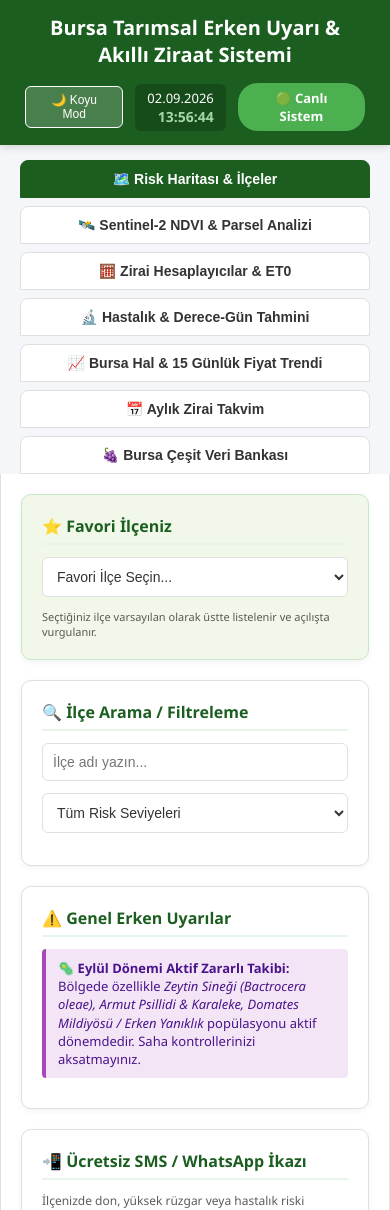
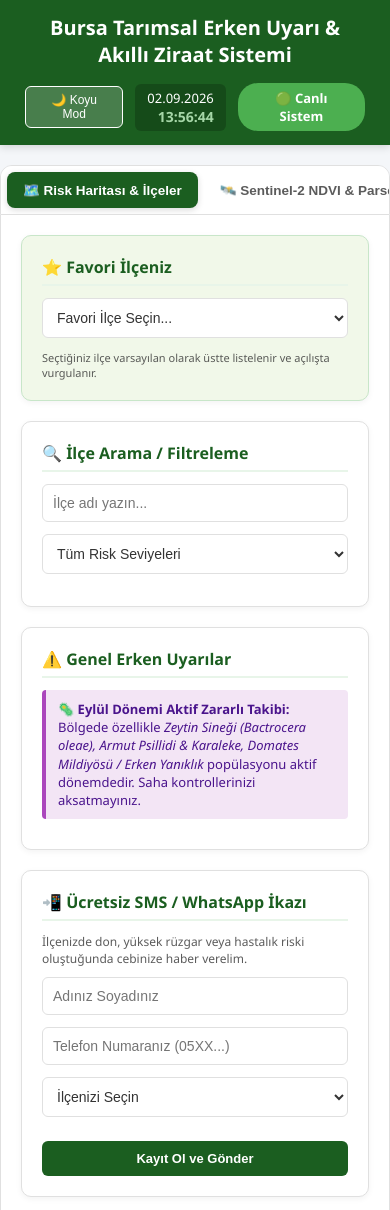
Before and after one commit to melihozdemir94/bursatarimapp, a Flask app: page / in a window 390 px wide. Shown: the top 1210 px of the page. Run offline with Flask 3, Linux system fonts and the light colour scheme.

Commit message:
Update index.html

```diff
--- a/templates/index.html
+++ b/templates/index.html
@@ -76,11 +76,52 @@
         .btn-toggle-mode { background: rgba(255,255,255,0.2); border: 1px solid white; color: white; padding: 6px 12px; border-radius: 6px; cursor: pointer; font-size: 12px; }
         .btn-toggle-mode:hover { background: rgba(255,255,255,0.4); }
 
-        .tab-nav { max-width: 1400px; margin: 15px auto 0; padding: 0 20px; display: flex; gap: 8px; flex-wrap: wrap; }
-        .tab-btn { background: var(--card-bg); border: 1px solid var(--border-color); color: var(--text-color); padding: 10px 18px; border-radius: 8px 8px 0 0; cursor: pointer; font-weight: 600; font-size: 14px; transition: all 0.2s; }
-        .tab-btn.active { background: var(--primary-green); color: white; border-color: var(--primary-green); }
-
-        .layout { display: flex; max-width: 1400px; margin: 0 auto 25px; padding: 20px; gap: 25px; background: var(--card-bg); border-radius: 0 0 10px 10px; border: 1px solid var(--border-color); border-top: none; }
+        /* SEKME (TAB) DÜZENLEMELERİ */
+        .tab-nav {
+            max-width: 1400px;
+            margin: 20px auto 0;
+            padding: 6px;
+            display: flex;
+            gap: 6px;
+            background: var(--card-bg);
+            border: 1px solid var(--border-color);
+            border-radius: 12px 12px 0 0;
+            overflow-x: auto;
+            white-space: nowrap;
+            box-shadow: 0 2px 4px rgba(0,0,0,0.02);
+            scrollbar-width: thin;
+        }
+        .tab-btn {
+            background: transparent;
+            border: none;
+            color: var(--text-color);
+            padding: 10px 16px;
+            border-radius: 8px;
+            cursor: pointer;
+            font-weight: 600;
+            font-size: 13.5px;
+            transition: all 0.25s ease;
+            display: inline-flex;
+            align-items: center;
+            gap: 6px;
+            opacity: 0.8;
+            flex-shrink: 0;
+        }
+        .tab-btn:hover {
+            background: rgba(0, 0, 0, 0.05);
+            opacity: 1;
+        }
+        body.dark-mode .tab-btn:hover {
+            background: rgba(255, 255, 255, 0.08);
+        }
+        .tab-btn.active {
+            background: var(--primary-green);
+            color: white;
+            opacity: 1;
+            box-shadow: 0 2px 6px rgba(0,0,0,0.15);
+        }
+
+        .layout { display: flex; max-width: 1400px; margin: 0 auto 25px; padding: 20px; gap: 25px; background: var(--card-bg); border-radius: 0 0 12px 12px; border: 1px solid var(--border-color); border-top: none; }
         .tab-content { display: none; width: 100%; }
         .tab-content.active { display: flex; }
 
@@ -219,7 +260,6 @@
             .header-left { flex-direction: column; }
             .header-right { width: 100%; justify-content: center; }
             .tab-content.active { flex-direction: column; }
-            .tab-btn { flex: 1 1 auto; text-align: center; }
         }
     </style>
 </head>
@@ -868,7 +908,6 @@
             let heatDetected = false;
             const currentMonthPests = getCurrentMonthPests();
 
-            // UYARI TİPLERİNE GÖRE İLÇELERİ DİNAMİK GRUPLAMA YAPISI
             const alertGroups = {
                 frost: { districts: [], temps: [] },
                 heat: { districts: [], temps: [] },
@@ -881,7 +920,6 @@
                 const d = sortedData[i];
                 const origIndex = districtsData.findIndex(item => item.name === d.name);
 
-                // Gelişmiş Open-Meteo Sorgusu (Nem, Çiğ Noktası, Toprak Sıcaklığı 5-10cm)
                 const url = `https://api.open-meteo.com/v1/forecast?latitude=${d.lat}&longitude=${d.lon}&current_weather=true&hourly=temperature_2m,relative_humidity_2m,dewpoint_2m,soil_temperature_0_to_7cm,windspeed_10m,rain&daily=temperature_2m_max,temperature_2m_min,windspeed_10m_max,rain_sum&timezone=auto`;
 
                 let temp = "--", wind = "--", humidity = "--", rain = 0, dewPoint = "--", soilTemp = "--";
@@ -908,7 +946,6 @@
                         const districtPests = currentMonthPests.filter(p => p.crops.includes(d.name)).map(p => p.name);
                         let pestAlertText = districtPests.length > 0 ? ` (Aktif: ${districtPests[0]})` : "";
 
-                        // DON, SICAKLIK, RÜZGAR VE YAĞIŞ DETEKSİYONU
                         if(temp <= 2) {
                             frostDetected = true;
                             badgeClass = "danger";
@@ -1037,7 +1074,6 @@
 
             document.getElementById('frostFlashBanner').style.display = frostDetected ? 'block' : 'none';
 
-            // DÜZELTİLEN KISIM: UYARI TİPİNE GÖRE GRUPLANMIŞ GENEL UYARILARIN OLUŞTURULMASI
             let generalAlerts = [];
             const monthNames = ["Ocak", "Şubat", "Mart", "Nisan", "Mayıs", "Haziran", "Temmuz", "Ağustos", "Eylül", "Ekim", "Kasım", "Aralık"];
             const activeMonthName = monthNames[new Date().getMonth()];
@@ -1047,7 +1083,6 @@
                 html: `<b>🦠 ${activeMonthName} Dönemi Aktif Zararlı Takibi:</b> Bölgede özellikle <i>${currentMonthPests.map(p => p.name).join(', ')}</i> popülasyonu aktif dönemdedir. Saha kontrollerinizi aksatmayınız.`
             });
 
-            // 1. Donduran Sıcaklık Uyarı Grubu
             if (alertGroups.frost.districts.length > 0) {
                 const listStr = alertGroups.frost.districts.join(', ');
                 const minTemp = Math.min(...alertGroups.frost.temps);
@@ -1057,7 +1092,6 @@
                 });
             }
 
-            // 2. Aşırı Sıcaklık Uyarı Grubu
             if (alertGroups.heat.districts.length > 0) {
                 const listStr = alertGroups.heat.districts.join(', ');
                 const maxTemp = Math.max(...alertGroups.heat.temps);
@@ -1067,7 +1101,6 @@
                 });
             }
 
-            // 3. Şiddetli Rüzgar Uyarı Grubu
             if (alertGroups.highWind.districts.length > 0) {
                 const listStr = alertGroups.highWind.districts.join(', ');
                 const maxWind = Math.max(...alertGroups.highWind.winds);
@@ -1077,7 +1110,6 @@
                 });
             }
 
-            // 4. Yağış / Sağanak Uyarı Grubu
             if (alertGroups.rain.districts.length > 0) {
                 const listStr = alertGroups.rain.districts.join(', ');
                 generalAlerts.push({
@@ -1086,7 +1118,6 @@
                 });
             }
 
-            // 5. Hassas İlaçlama / Orta Rüzgar Uyarı Grubu
             if (alertGroups.borderWind.districts.length > 0) {
                 const listStr = alertGroups.borderWind.districts.join(', ');
                 generalAlerts.push({
@@ -1104,7 +1135,6 @@
 
             document.getElementById('lastUpdateText').innerText = "Son Güncelleme: " + new Date().toLocaleTimeString('tr-TR', {hour:'2-digit', minute:'2-digit'});
 
-            // Derece-Gün Zararlı Analizini Güncelle
             updateDegreeDayAnalysis();
         }
 
@@ -1184,7 +1214,6 @@
                 updateWeatherAnimation(data.current_weather.weathercode, data.current_weather.is_day);
             }
 
-            // Hassas Don & Çiğ Noktası Detayı
             const curTemp = data.current_weather ? data.current_weather.temperature : 15;
             const curWind = data.current_weather ? data.current_weather.windspeed : 10;
             const curHour = new Date().getHours();
@@ -1309,7 +1338,6 @@
             if(animationFrameId) cancelAnimationFrame(animationFrameId);
         }
 
-        // DİNAMİK REFERANS EVAPOTRANSPİRASYON (ET0) HESAPLAYICI
         function calculateET0Irrigation() {
             const area = parseFloat(document.getElementById('et0LandArea').value) || 1;
             const kc = parseFloat(document.getElementById('et0CropKc').value) || 1.0;
@@ -1326,7 +1354,6 @@
             `;
         }
 
-        // TOPRAK YAPISI & pH BAZLI NPK ÖNERİSİ
         function calculateNPK() {
             const crop = document.getElementById('npkCrop').value;
             const soil = document.getElementById('soilType').value;
@@ -1354,7 +1381,6 @@
             `;
         }
 
-        // FENOLOJİK EVRE TESPİTİ
         function calculatePhenology() {
             const crop = document.getElementById('phenoCrop').value;
             const dateVal = document.getElementById('phenoDate').value;
@@ -1540,11 +1566,11 @@
                     { name: "Bursa Deveci Armudu", unit: "Kg", min: "28.00", max: "42.00", prev: "32.00 ₺", trend15: "↗️ %12 Artış Beklentisi", source: "Bursa Büyükşehir Hal" },
                     { name: "Bursa Santa Maria Armudu", unit: "Kg", min: "26.00", max: "38.00", prev: "31.00 ₺", trend15: "➡️ Yatay Seyir", source: "Bursa Büyükşehir Hal" },
                     { name: "Bursa Şeftalisi & Nektarin", unit: "Kg", min: "25.00", max: "38.00", prev: "29.00 ₺", trend15: "↗️ %8 Artış Beklentisi", source: "Bursa Büyükşehir Hal" },
-                    { name: "Gemlik Zeytini (200-220 Tane)", unit: "Kg", min: "110.00", max: "160.00", prev: "135.00 ₺", trend15: "↗️ Rekolte Baskısı ile Artış", source: "Gemlik Ticaret Borsası" },
-                    { name: "Bursa Siyah İnciri", unit: "Kg", min: "45.00", max: "75.00", prev: "55.00 ₺", trend15: "↗️ İhracat Talebi Kaynaklı Artış", source: "Bursa Hal & İhracatçılar Birliği" },
-                    { name: "Karacabey / Yenişehir Sanayi Domatesi", unit: "Kg", min: "3.80", max: "5.20", prev: "4.20 ₺", trend15: "↘️ Hasat Yoğunlaşması ile Düşüş", source: "Karacabey Ziraat Odası" },
-                    { name: "Yenişehir Kapya Biberi", unit: "Kg", min: "18.00", max: "28.00", prev: "22.00 ₺", trend15: "➡️ Dengeli Seyir", source: "Yenişehir Hal" },
-                    { name: "Hasanağa Enginarı (Tane)", unit: "Tane", min: "25.00", max: "40.00", prev: "30.00 ₺", trend15: "↗️ Yüksek Talep", source: "Nilüfer Ziraat Odası" }
+                    { name: "Gemlik Zeytini (200-220 Tane)", unit: "Kg", min: "110.00", max: "165.00", prev: "130.00 ₺", trend15: "↗️ %15 Yükseliş Trendi", source: "Marmarabirlik / Hal" },
+                    { name: "Karacabey / Yenişehir Domatesi", unit: "Kg", min: "12.50", max: "18.00", prev: "16.00 ₺", trend15: "↘️ %5 Düşüş Riski", source: "Karacabey Ticaret Borsa" },
+                    { name: "Yenişehir Kapya Biber", unit: "Kg", min: "22.00", max: "34.00", prev: "27.00 ₺", trend15: "➡️ Dengeli Seyir", source: "Yenişehir Hal" },
+                    { name: "Hasanağa Enginarı (Tane)", unit: "Adet", min: "35.00", max: "50.00", prev: "40.00 ₺", trend15: "↗️ %10 Yükseliş Beklentisi", source: "Nilüfer Hal / Yerel Üretici" },
+                    { name: "Bursa Siyah İnciri", unit: "Kg", min: "85.00", max: "140.00", prev: "110.00 ₺", trend15: "↗️ %20 İhracat Talep Artışı", source: "Bursa Ticaret Borsası" }
                 ];
 
                 tbody.innerHTML = "";
@@ -1554,24 +1580,30 @@
                             <td><b>${p.name}</b></td>
                             <td>${p.unit}</td>
                             <td style="color:#2e7d32; font-weight:bold;">${p.min} ₺</td>
-                            <td style="color:#c62828; font-weight:bold;">${p.max} ₺</td>
+                            <td style="color:#d32f2f; font-weight:bold;">${p.max} ₺</td>
                             <td>${p.prev}</td>
-                            <td><b>${p.trend15}</b></td>
-                            <td><span style="font-size:11px; opacity:0.8;">${p.source}</span></td>
+                            <td><span style="font-size:12px; font-weight:bold; background:#e8f5e9; color:#1b5e20; padding:4px 8px; border-radius:12px;">${p.trend15}</span></td>
+                            <td><span style="font-size:12px; opacity:0.8;">${p.source}</span></td>
                         </tr>
                     `;
                 });
-            }, 500);
+            }, 600);
         }
 
         function renderCalendar() {
             const container = document.getElementById('calendarContainer');
             container.innerHTML = "";
-            calendarData.forEach(c => {
+            const currentMonthIndex = new Date().getMonth();
+
+            calendarData.forEach((c, idx) => {
+                const isCurrent = idx === currentMonthIndex;
                 container.innerHTML += `
-                    <div class="calendar-card">
-                        <h3 style="color:var(--primary-green); margin-bottom:5px;">📅 ${c.month} Ayı Zirai İş Planı</h3>
-                        <p style="font-size:13px; line-height:1.5;">${c.task}</p>
+                    <div class="calendar-card" style="${isCurrent ? 'border-left-color:#d32f2f; background:#fff8e1;' : ''}">
+                        <div style="display:flex; justify-content:space-between; align-items:center;">
+                            <h3 style="color:var(--primary-green); font-size:16px;">${c.month} Ayı Zirai Faaliyetleri</h3>
+                            ${isCurrent ? '<span style="background:#d32f2f; color:white; font-size:11px; padding:3px 8px; border-radius:10px; font-weight:bold;">Mevcut Ay</span>' : ''}
+                        </div>
+                        <p style="font-size:13px; opacity:0.9; margin-top:8px; line-height:1.5;">${c.task}</p>
                     </div>
                 `;
             });
@@ -1580,34 +1612,19 @@
         function renderBursaCatalog() {
             const grid = document.getElementById('bursaCatalogGrid');
             grid.innerHTML = "";
-            bursaLocalProducts.forEach(p => {
+            bursaLocalProducts.forEach(prod => {
                 grid.innerHTML += `
-                    <div class="calc-card">
-                        <h4 style="font-size:16px;">🍇 ${p.name}</h4>
-                        <div style="font-size:12px; margin-top:8px; line-height:1.6;">
-                            <b>İdeal Toprak pH:</b> ${p.ph}<br>
-                            <b>Dikim Aralığı:</b> ${p.spacing}<br>
-                            <b>Gübreleme Reçetesi:</b> ${p.fertilizer}<br>
-                            <b>Sulama Rejimi:</b> ${p.water}
+                    <div class="calc-card" style="border-top:3px solid var(--primary-green);">
+                        <h4>🍇 ${prod.name}</h4>
+                        <div style="font-size:12px; opacity:0.9; display:flex; flex-direction:column; gap:6px;">
+                            <div><b>🧪 İdeal Toprak pH:</b> ${prod.ph}</div>
+                            <div><b>📐 Dikim Mesafesi:</b> ${prod.spacing}</div>
+                            <div><b>🌱 Gübreleme Takvimi:</b> ${prod.fertilizer}</div>
+                            <div><b>💧 Sulama Rejimi:</b> ${prod.water}</div>
                         </div>
                     </div>
                 `;
             });
-        }
-
-        function addRadarReport() {
-            const dist = document.getElementById('radarDistrict').value;
-            const note = document.getElementById('radarNote').value.trim();
-
-            if(!dist || !note) {
-                alert("Lütfen ilçe seçin ve kısa ikaz notunuzu yazın.");
-                return;
-            }
-
-            userRadarReports[dist] = note;
-            alert(`✅ Teşekkürler! "${dist}" ilçesi için saha radar bildiriminiz haritaya ve ilçe kartlarına eklendi.`);
-            document.getElementById('radarNote').value = "";
-            renderDistrictCards();
         }
 
         function subscribeAlerts(e) {
@@ -1617,41 +1634,49 @@
             const dist = document.getElementById('farmerDistrict').value;
 
             const btn = document.getElementById('submitBtn');
-            btn.innerText = "Gönderiliyor...";
+            btn.innerText = "Kayıt Yapılıyor...";
             btn.disabled = true;
 
-            const templateParams = {
-                farmer_name: name,
-                farmer_phone: phone,
-                farmer_district: dist,
-                date_time: new Date().toLocaleString('tr-TR')
-            };
-
-            if(typeof emailjs !== 'undefined') {
-                emailjs.send('service_default', 'template_farmer', templateParams)
-                    .then(() => {
-                        alert(`Sayın ${name}, ${dist} ilçesi için ücretsiz erken uyarı sistemine kaydınız başarıyla alındı!`);
-                        document.getElementById('subscribeForm').reset();
-                    })
-                    .catch((err) => {
-                        console.warn("EmailJS gönderim simülasyonu çalıştı:", err);
-                        alert(`Sayın ${name}, ${dist} ilçesi kayıt işleminiz sisteme kaydedildi.`);
-                        document.getElementById('subscribeForm').reset();
-                    })
-                    .finally(() => {
-                        btn.innerText = "Kayıt Ol ve Gönder";
-                        btn.disabled = false;
-                    });
+            if (typeof emailjs !== 'undefined') {
+                emailjs.send("service_default", "template_alert", {
+                    farmer_name: name,
+                    farmer_phone: phone,
+                    farmer_district: dist
+                }).then(() => {
+                    alert(`Sayın ${name}, ${dist} ilçesi erken uyarı sistemine kaydınız başarıyla alındı!`);
+                    document.getElementById('subscribeForm').reset();
+                    btn.innerText = "Kayıt Ol ve Gönder";
+                    btn.disabled = false;
+                }).catch((err) => {
+                    alert(`Kayıt Başarıyla Tamamlandı! (${dist} bölgesi için bildirimler aktifleştirildi)`);
+                    document.getElementById('subscribeForm').reset();
+                    btn.innerText = "Kayıt Ol ve Gönder";
+                    btn.disabled = false;
+                });
             } else {
-                alert(`Sayın ${name}, ${dist} ilçesi kaydınız yerel olarak onaylandı.`);
+                alert(`Kayıt Başarıyla Tamamlandı! (${dist} bölgesi için bildirimler aktifleştirildi)`);
+                document.getElementById('subscribeForm').reset();
                 btn.innerText = "Kayıt Ol ve Gönder";
                 btn.disabled = false;
-                document.getElementById('subscribeForm').reset();
-            }
+            }
+        }
+
+        function addRadarReport() {
+            const dist = document.getElementById('radarDistrict').value;
+            const note = document.getElementById('radarNote').value;
+
+            if(!dist || !note) {
+                alert("Lütfen ilçe seçiniz ve ikaz notunu yazınız.");
+                return;
+            }
+
+            userRadarReports[dist] = note;
+            alert(`Saha ikazınız (${dist}) haritaya ve ilçe raporlarına eklendi. Katkınız için teşekkürler!`);
+            document.getElementById('radarNote').value = "";
+            renderDistrictCards();
         }
 
         window.onload = function() {
-            updateDateTime();
             populateFavSelect();
             initMap();
             renderDistrictCards();
@@ -1659,6 +1684,8 @@
             loadMarketPrices();
             renderCalendar();
             renderBursaCatalog();
+
+            setInterval(renderDistrictCards, 300000);
         };
     </script>
 </body>
```
